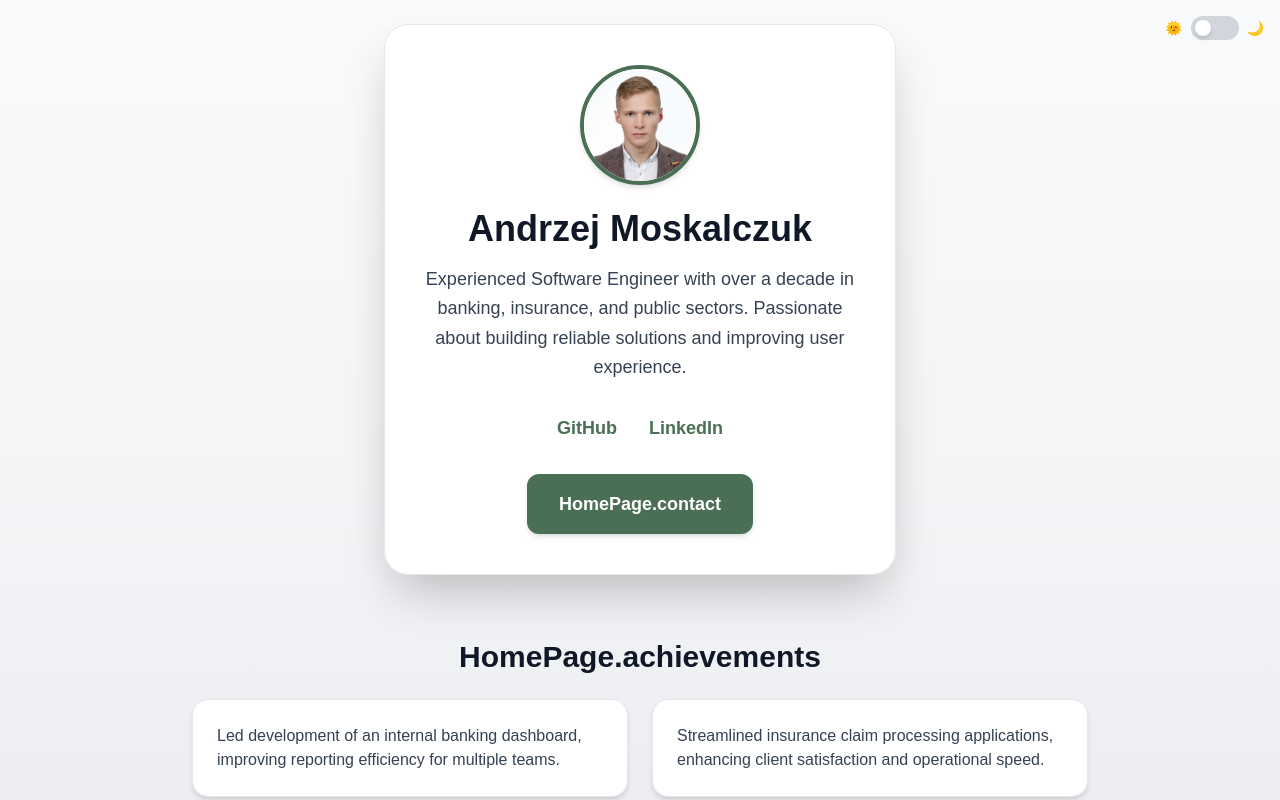
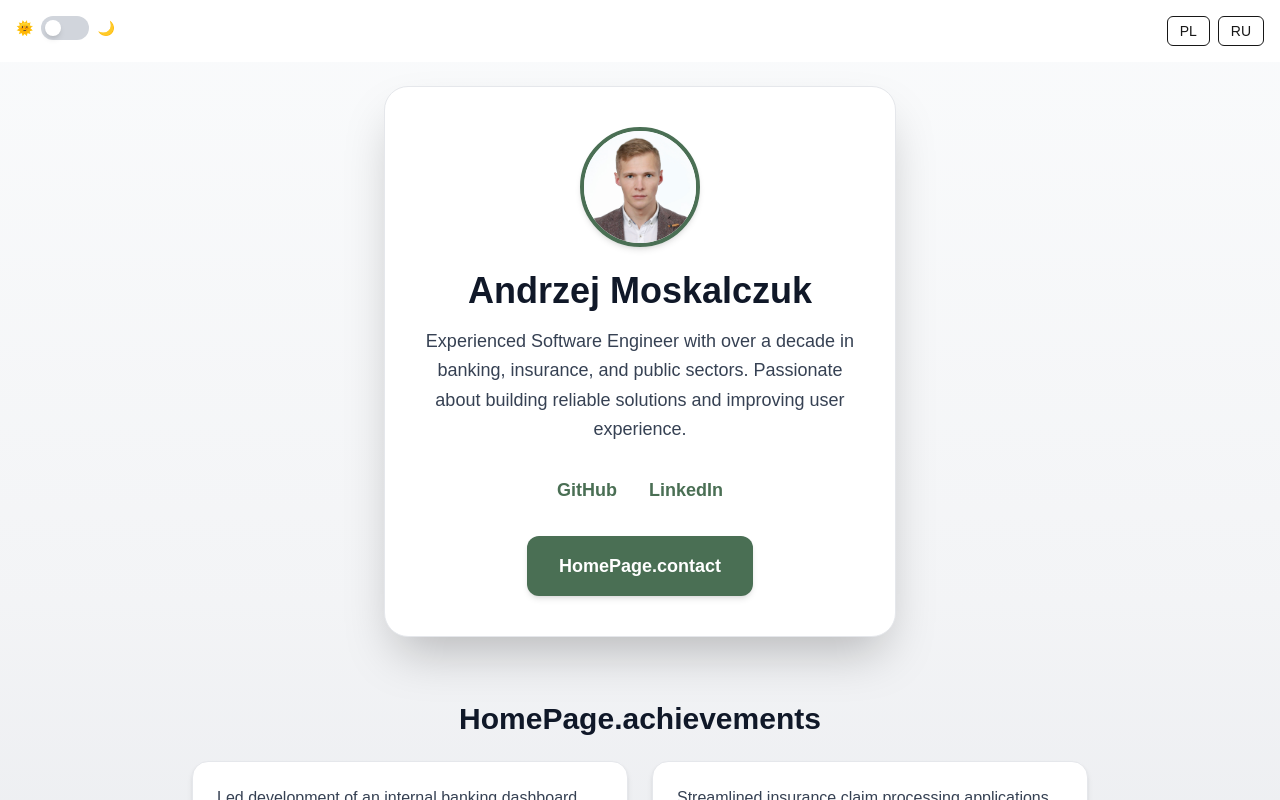
Before and after one commit to mmmandrzej/am-portfolio, a Next.js app: page /en in a window 1280 px wide. Shown: the top 800 px of the page. Built offline with nearby package versions, Linux system fonts and the light colour scheme.

Commit message:
feat: add language switcher

```diff
--- a/app/[locale]/layout.tsx
+++ b/app/[locale]/layout.tsx
@@ -5,6 +5,7 @@ import {notFound} from 'next/navigation';
 import {routing} from '@/i18n/routing';
 
 import { NextIntlClientProvider, hasLocale } from 'next-intl';
+import LanguageSwitcher from "../components/LanguageSwitcher";
 
 const geistSans = Geist({
   variable: "--font-geist-sans",
@@ -35,6 +36,9 @@ export default async function LocaleLayout({ children, params }: Props) {
 
   return (
     <html lang={locale} className={`${geistSans.variable} ${geistMono.variable}`}>
+      <header className="p-4 flex justify-end">
+          <LanguageSwitcher current={locale} />
+      </header>
       <body>
         <NextIntlClientProvider locale={locale}>
           {children}
--- a/app/[locale]/page.tsx
+++ b/app/[locale]/page.tsx
@@ -24,7 +24,7 @@ export default function Home() {
   return (
     <main className="min-h-screen bg-gradient-to-b from-gray-50 via-gray-100 to-gray-200 dark:from-gray-900 dark:via-gray-800 dark:to-gray-700 p-6 transition-colors duration-500">
       {/* Dark Mode Toggle */}
-      <div className="fixed top-4 right-4 flex items-center space-x-2">
+      <div className="fixed top-4 left-4 flex items-center space-x-2">
         <span className="text-gray-900 dark:text-gray-100 text-sm">🌞</span>
         <button
           onClick={() => setDark(!dark)}
--- /dev/null
+++ b/app/components/LanguageSwitcher.tsx
@@ -0,0 +1,37 @@
+"use client";
+
+import Link from "next/link";
+import { usePathname } from "next/navigation";
+
+const languages = [
+  { code: "en", label: "EN" },
+  { code: "pl", label: "PL" },
+  { code: "ru", label: "RU" }
+];
+
+export default function LanguageSwitcher({ current }: { current: string }) {
+  const pathname = usePathname();
+
+  // Remove first segment (/en, /pl, /ru)
+  const restOfPath = pathname.split("/").slice(2).join("/") || "";
+
+  return (
+    <div className="flex gap-2">
+      {languages.map((lang) => (
+        <Link
+          key={lang.code}
+          href={`/${lang.code}/${restOfPath}`}
+          className={`px-3 py-1 rounded-md text-sm border transition
+            ${
+              current === lang.code
+                ? "bg-bottleGreen text-white"
+                : "hover:bg-gray-200 dark:hover:bg-gray-700"
+            }
+          `}
+        >
+          {lang.label}
+        </Link>
+      ))}
+    </div>
+  );
+}
```
